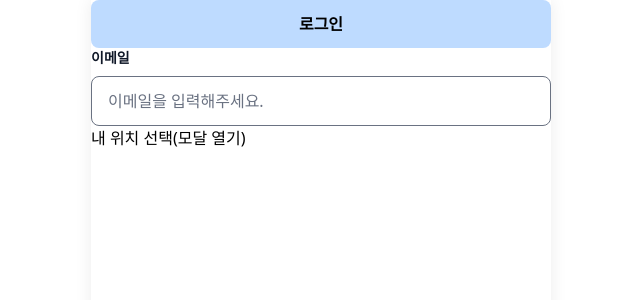
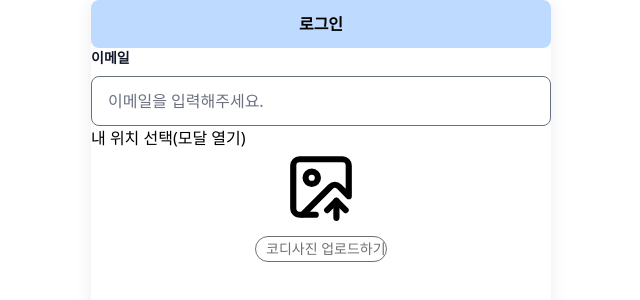
Before and after one commit to FRONTENDBOOTCAMP-14th/Final-Project-Team-5, a Next.js app: page / in a window 1280 px wide. Shown: the top 300 px of the page, without its empty margins (319-959 px from the left). Built offline with nearby package versions, Linux system fonts and the light colour scheme.

Commit message:
feat. 이미지 업로드 폼 구현

```diff
--- a/src/app/page.tsx
+++ b/src/app/page.tsx
@@ -1,7 +1,9 @@
 import Button from '@/components/ui/Button';
+import Frame from '@/components/ui/Frame';
 import Input from '@/components/ui/Input';
 import Modal from '@/components/ui/Modal';
-import Frame from '@/components/ui/Frame';
+import { Toaster } from 'sonner';
+import ImageForm from '../components/ui/ImageForm';
 
 export default function Home() {
   return (
@@ -14,6 +16,8 @@ export default function Home() {
         placeholder="이메일을 입력해주세요."
       />
       <Modal></Modal>
+      <Toaster position="top-center" />
+      <ImageForm />
     </Frame>
   );
 }
--- /dev/null
+++ b/src/components/ui/ImageForm.tsx
@@ -0,0 +1,90 @@
+'use client';
+
+import { ImageUp } from 'lucide-react';
+import { useEffect, useRef, useState } from 'react';
+import { toast } from 'sonner';
+
+export default function ImageForm() {
+  const [isUploading, setIsUploading] = useState(false);
+  const [error, setError] = useState(false);
+
+  // 파일명 및 파일이미지 미리보기
+  const [fileName, setFileName] = useState('');
+  const [previewImage, setPreviewImage] = useState<string | null>(null);
+
+  const handleInput = (e: React.ChangeEvent<HTMLInputElement>) => {
+    if (e.target.files?.length) {
+      const file = e.target.files[0];
+      setFileName(file.name);
+
+      const imageUrl = URL.createObjectURL(file);
+      setPreviewImage(imageUrl);
+    } else {
+      setFileName('');
+      setPreviewImage(null);
+    }
+  };
+
+  // 파일 선택없이 업로드 버튼 클릭시 상태알림
+  const fileInputRef = useRef<HTMLInputElement>(null);
+
+  const handleUpload = (e: React.FormEvent) => {
+    e.preventDefault();
+
+    const input = fileInputRef.current;
+
+    if (!input?.files || input.files.length === 0) {
+      toast.error('파일을 선택해주세요!');
+      return;
+    }
+
+    setIsUploading(true);
+
+    // 실제 업로드 성공시 알림
+    toast.success('사진 업로드가 완료되었습니다!');
+  };
+
+  // 업로드 실패알림
+  useEffect(() => {
+    if (error) {
+      toast.error('사진 업로드가 실패하였습니다. 다시 시도해주세요.');
+    }
+  }, [error]);
+
+  return (
+    <form className="flex flex-col items-center gap-3" onSubmit={handleUpload}>
+      {/* 사진 업로드시 클릭하여 진행 */}
+      <label htmlFor="imageUpload" className="cursor-pointer">
+        {/* 이미지 미리보기 */}
+        {previewImage ? (
+          <img
+            src={previewImage}
+            alt="이미지 미리보기"
+            className="w-[135px] h-[135px] object-contain rounded-xl"
+          />
+        ) : (
+          <ImageUp size={74} aria-hidden="true" />
+        )}
+      </label>
+      <input
+        type="file"
+        accept="image/*"
+        id="imageUpload"
+        className="hidden"
+        disabled={isUploading}
+        onChange={handleInput}
+        ref={fileInputRef}
+      />
+      {/* 업로드 파일명 보여주기 */}
+      {fileName && <p>{fileName}</p>}
+      {/* 업로드 완료시 버튼 */}
+      <button
+        type="submit"
+        className="w-33 px-2.5 py-0.5 border-1 rounded-2xl border-[#736F6F] cursor-pointer whitespace-nowrap text-sm text-[#736F6F]"
+        disabled={isUploading}
+      >
+        코디사진 업로드하기
+      </button>
+    </form>
+  );
+}
```
